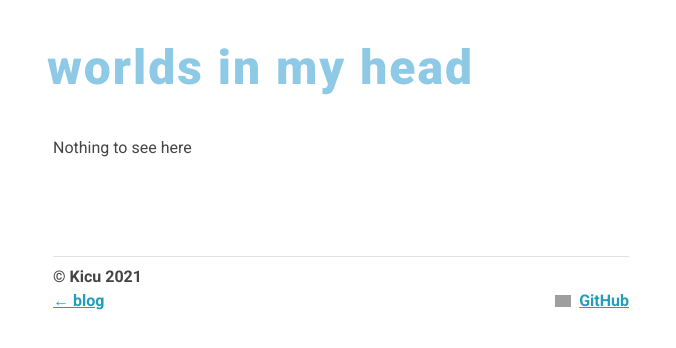
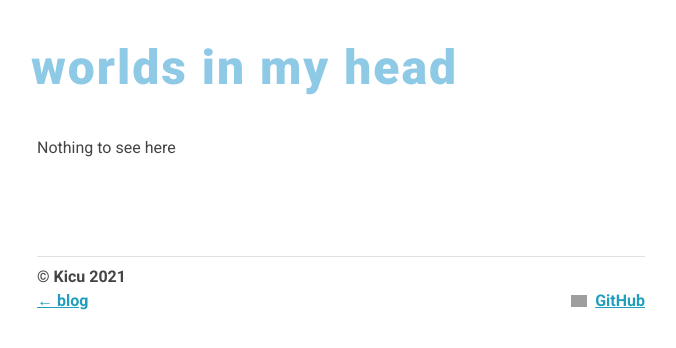
Before and after one commit to Kicu/blog, a Next.js app: page / in a window 1280 px wide. Shown: the top 348 px of the page, without its empty margins (299-975 px from the left). Built offline with nearby package versions, Linux system fonts and the light colour scheme; grey boxes are pictures that could not be loaded.

Commit message:
fix(styling): add slight styling tweaks

```diff
--- a/styles/index.css
+++ b/styles/index.css
@@ -34,7 +34,7 @@ html {
 body {
   margin: 0 auto;
   padding: 1.5rem 1rem;
-  max-width: 36em;
+  max-width: 38em;
   color: var(--color-dark);
   line-height: 1.5;
 }
@@ -183,6 +183,10 @@ a {
   background-color: var(--color-lightgrey);
 }
 
+.post ul li {
+  margin-bottom: 0.5em;
+}
+
 /* custom quoting styling allowing for nice quote author */
 .post blockquote {
   margin-left: 0;
@@ -196,8 +200,10 @@ a {
 
 .post blockquote > p > em:last-child {
   display: block;
+  font-size: 0.8em;
   /* negative margin trick to cover border to make it vertically shorter */
   margin-left: calc(-1 * (var(--space-m) + 4px));
+  margin-top: 0.5em;
   border-left: 4px solid var(--color-white);
   text-align: end;
 }
```
